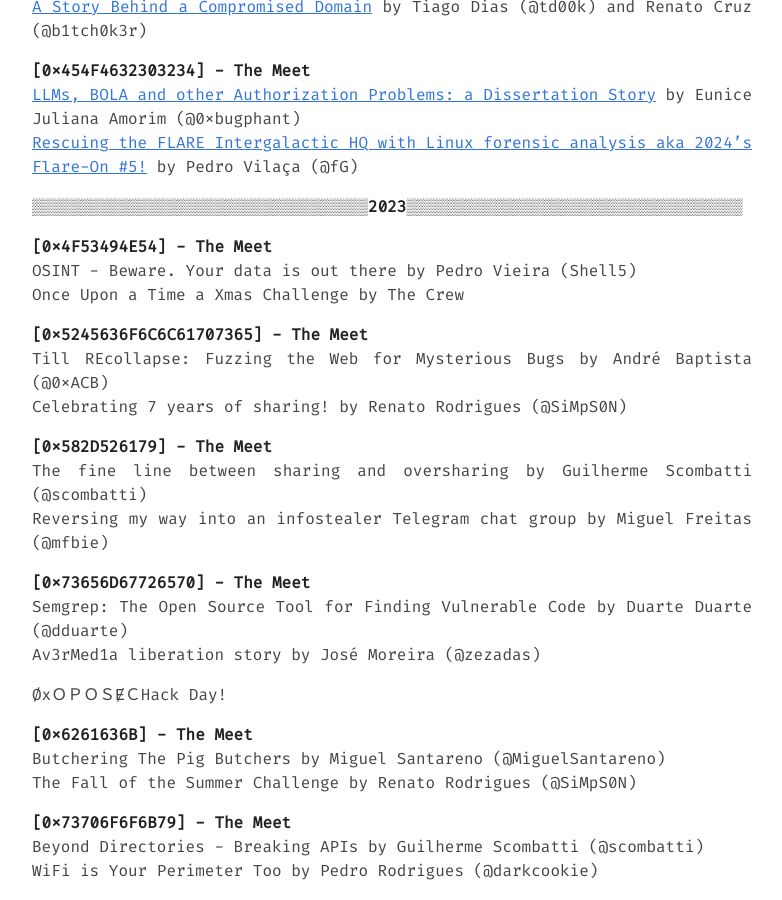
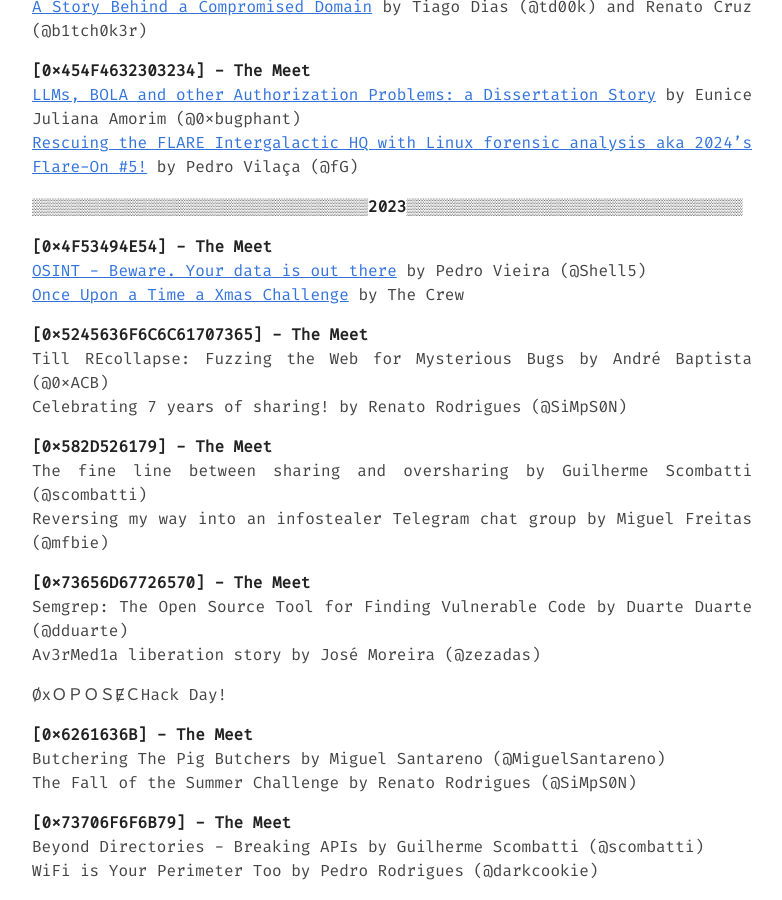
Before and after one commit to 0xOPOSEC/0xOPOSEC.github.io, a Jekyll site: the page built from talks.md, in a window 1280 px wide and 900 px high, scrolled down 2381 px. Shown: the whole window, without its empty margins (248-1030 px from the left). Built offline with Jekyll 4.4.1, drawn with Linux system fonts in a browser that asks for light colours; part of the change alters nothing that is shown.

```diff
--- a/talks.md
+++ b/talks.md
@@ -100,8 +100,8 @@ Unlocking obsolescence: exploiting vulnerabilities to extend system's longevity
 ▒▒▒▒▒▒▒▒▒▒▒▒▒▒▒▒▒▒▒▒▒▒▒▒▒▒▒▒▒▒▒▒▒▒▒**2023**▒▒▒▒▒▒▒▒▒▒▒▒▒▒▒▒▒▒▒▒▒▒▒▒▒▒▒▒▒▒▒▒▒▒▒
 
 **\[0x4F53494E54\] - The Meet**
-OSINT - Beware. Your data is out there by Pedro Vieira (Shell5)
-Once Upon a Time a Xmas Challenge by The Crew
+[OSINT - Beware. Your data is out there](https://www.dropbox.com/scl/fi/at5x3dyq38vk1ppw6qljp/OSINT-Beware.-Your-data-is-out-there-by-Pedro-Vieira-Shell5.pdf?rlkey=8l7ffzavl3iiccbh0axk1w8s9&st=p4x9utuz&dl=1) by Pedro Vieira (@Shell5)
+[Once Upon a Time a Xmas Challenge](https://www.dropbox.com/scl/fi/cr2lo2322nmwga0kalpwe/Once-Upon-a-Time-a-Xmas-Challenge.pdf?rlkey=l5eokggwasej2slk9mk774mqd&st=af5oge0m&dl=1) by The Crew
 
 **\[0x5245636F6C6C61707365\] - The Meet**
 Till REcollapse: Fuzzing the Web for Mysterious Bugs by André Baptista (@0xACB)
```
